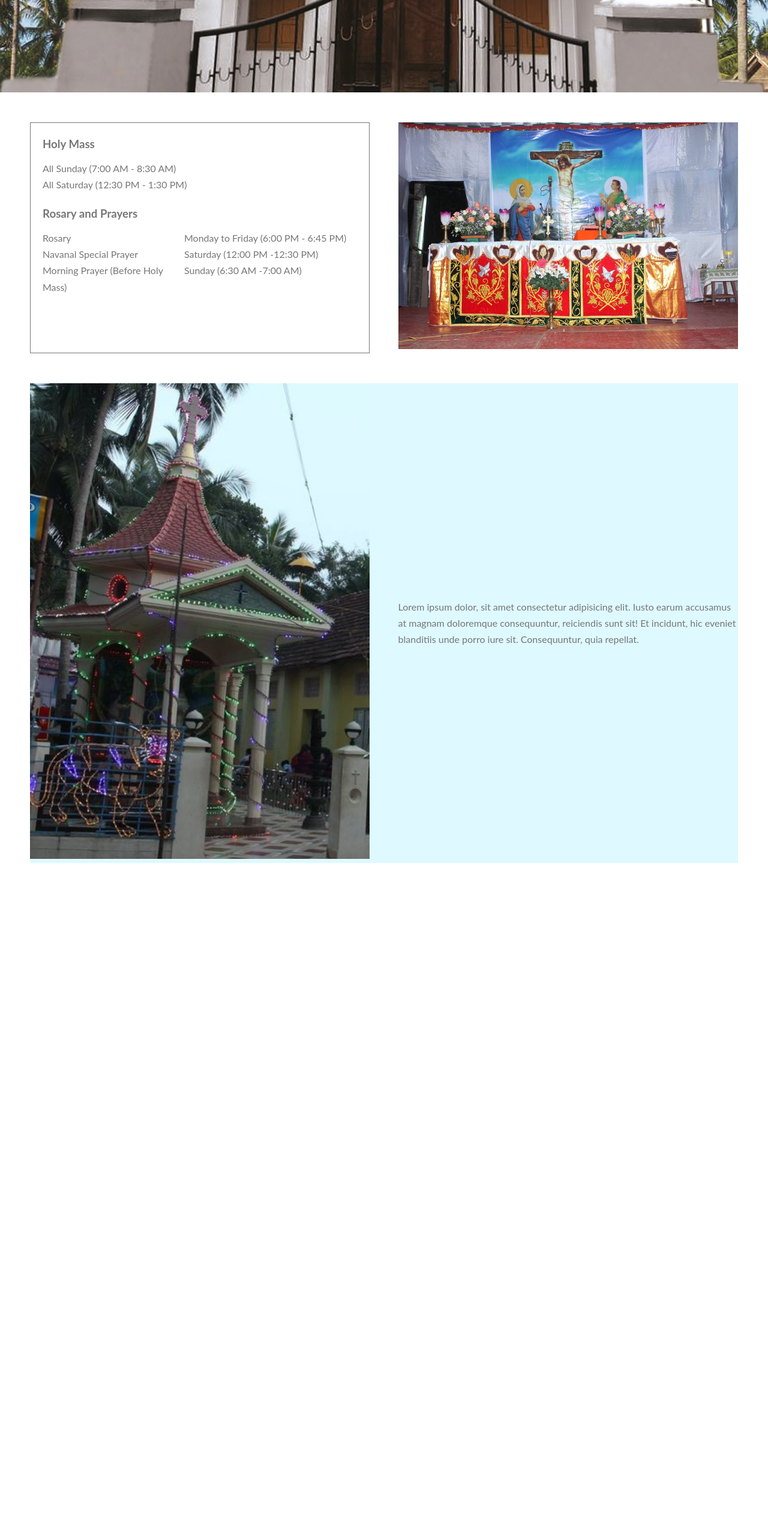
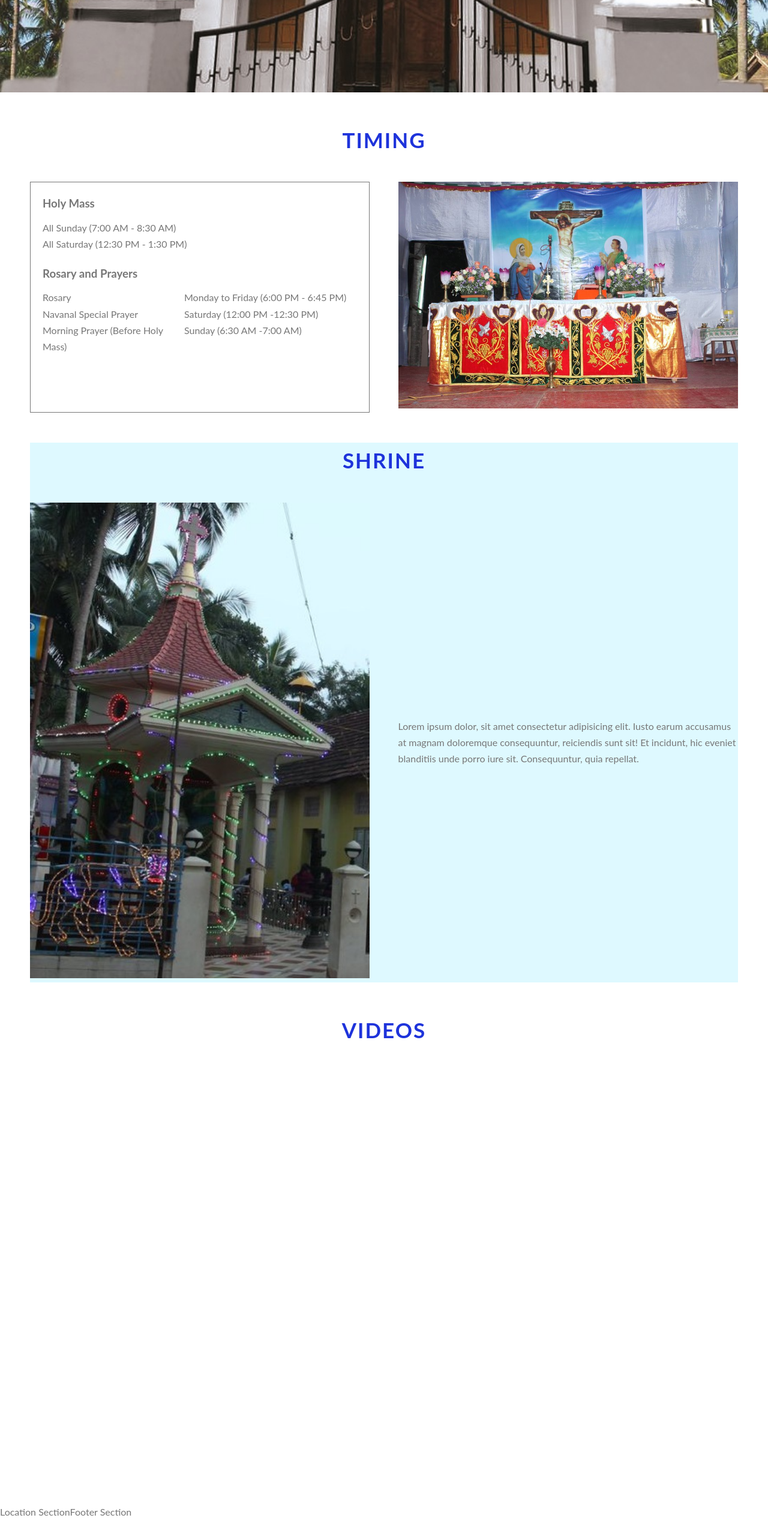
Before and after one commit to MalankaraChurch/church-ui, a React (Create React App) app: page / in a window 1280 px wide. Shown: the part 1143-3709 px from the top of the page at 60% size. After the commit the page ends 3678 px from the top, so only its background shows below. Built offline with nearby package versions, Linux system fonts and the light colour scheme.

Commit message:
Videos section, and section headings

```diff
--- /dev/null
+++ b/src/assets/scss/_mixins.scss
@@ -0,0 +1,13 @@
+@import 'assets/scss/_variables';
+
+@mixin section-heading {
+    font-size: 3.5rem;
+    text-transform: uppercase;
+    font-weight: 700;
+    display: block;
+    letter-spacing: 2px;
+    transition: all .2s;
+    text-align: center;
+    margin-bottom: $section-heading-margin-bottom;
+    color: $color-primary;
+}
--- a/src/assets/scss/_variables.scss
+++ b/src/assets/scss/_variables.scss
@@ -1,6 +1,9 @@
 $section-top-margin: 5rem;
+$section-heading-margin-bottom: 4rem;
 
 // COLORS
 $color-grey-dark: #777;
 $color-white: #fff;
 $color-black: #000;
+
+$color-primary: #1E33DB;
--- a/src/components/home/Shrine/Shrine.scss
+++ b/src/components/home/Shrine/Shrine.scss
@@ -1,11 +1,19 @@
 @import 'assets/scss/_variables';
+@import 'assets/scss/_mixins';
 
 .shrine {
-    display: grid;
-    grid-template-columns: 48% 48%;
-    grid-gap: 4%;
     margin: $section-top-margin 5rem 0 5rem;
     background-color: #def9ff;
+
+    &__heading {
+        @include section-heading;
+    }
+
+    &__body {
+        display: grid;
+        grid-template-columns: 48% 48%;
+        grid-gap: 4%;
+    }
 
     &__image {
         // TODO: Align image vertically middle or stretch.
--- a/src/components/home/Shrine/Shrine.tsx
+++ b/src/components/home/Shrine/Shrine.tsx
@@ -1,22 +1,26 @@
-import React from 'react';
+import React from "react";
 import shrineImage from "assets/images/shrine.jpg";
-import './Shrine.scss';
+import "./Shrine.scss";
 
-type ShrineProps = {
-};
+type ShrineProps = {};
 
 const Shrine: React.FC<ShrineProps> = (props: ShrineProps) => {
-    return (
-      <section className="shrine">
-        {/* TODO: Add section heading */}
+  return (
+    <section className="shrine">
+      <h2 className="shrine__heading">Shrine</h2>
+      <div className="shrine__body">
         <div className="shrine__image">
           <img src={shrineImage} alt="Shrine" />
         </div>
         <div className="shrine__content">
-          Lorem ipsum dolor, sit amet consectetur adipisicing elit. Iusto earum accusamus at magnam doloremque consequuntur, reiciendis sunt sit! Et incidunt, hic eveniet blanditiis unde porro iure sit. Consequuntur, quia repellat.
+          Lorem ipsum dolor, sit amet consectetur adipisicing elit. Iusto earum
+          accusamus at magnam doloremque consequuntur, reiciendis sunt sit! Et
+          incidunt, hic eveniet blanditiis unde porro iure sit. Consequuntur,
+          quia repellat.
         </div>
-      </section>
-    );
+      </div>
+    </section>
+  );
 };
 
 export default Shrine;
--- a/src/components/home/Timing/Timing.scss
+++ b/src/components/home/Timing/Timing.scss
@@ -1,10 +1,18 @@
 @import 'assets/scss/_variables';
+@import 'assets/scss/_mixins';
 
 .timing {
-    display: grid;
-    grid-template-columns: 48% 48%;
-    grid-gap: 4%;
     margin: $section-top-margin 5rem 0 5rem;
+
+    &__body {
+        display: grid;
+        grid-template-columns: 48% 48%;
+        grid-gap: 4%;
+    }
+
+    &__heading {
+        @include section-heading;
+    }
 
     &__image {
         // TODO: Align image vertically middle or stretch.
--- a/src/components/home/Timing/Timing.tsx
+++ b/src/components/home/Timing/Timing.tsx
@@ -8,7 +8,8 @@ const Timing: React.FC<TimingProps> = (props: TimingProps) => {
   return (
     <section className="timing">
       {/* TODO: Different color for section */}
-      {/* TODO: Add section heading */}
+      <h2 className="timing__heading">Timing</h2>
+      <div className="timing__body">
         <div className="timing__content">
           <h3>Holy Mass</h3>
           <div className="timing__details">
@@ -19,14 +20,18 @@ const Timing: React.FC<TimingProps> = (props: TimingProps) => {
           <div className="timing__details">
             <div className="timing__item">
               <div className="timing__name">Rosary</div>
-            <div className="timing__time">Monday to Friday (6:00 PM - 6:45 PM)</div>
+              <div className="timing__time">
+                Monday to Friday (6:00 PM - 6:45 PM)
+              </div>
             </div>
             <div className="timing__item">
               <div className="timing__name">Navanal Special Prayer</div>
               <div className="timing__time">Saturday (12:00 PM -12:30 PM)</div>
             </div>
             <div className="timing__item">
-            <div className="timing__name">Morning Prayer (Before Holy Mass)</div>
+              <div className="timing__name">
+                Morning Prayer (Before Holy Mass)
+              </div>
               <div className="timing__time">Sunday (6:30 AM -7:00 AM)</div>
             </div>
           </div>
@@ -34,6 +39,7 @@ const Timing: React.FC<TimingProps> = (props: TimingProps) => {
         <div className="timing__image">
           <img src={timingImage} alt="Timing" />
         </div>
+      </div>
     </section>
   );
 };
--- a/src/components/home/YouTube/YouTube.scss
+++ b/src/components/home/YouTube/YouTube.scss
@@ -0,0 +1,21 @@
+@import 'assets/scss/_variables';
+@import 'assets/scss/_mixins';
+
+.you-tube {
+    margin: $section-top-margin 5rem 0 5rem;
+
+    &__heading {
+        @include section-heading;
+    }
+
+    &__body {
+        display: grid;
+        grid-template-columns: 48% 48%;
+        column-gap: 4%;
+        row-gap: 6%;
+    }
+
+    &__item {
+        overflow: hidden;
+    }
+}
--- a/src/components/home/YouTube/YouTube.tsx
+++ b/src/components/home/YouTube/YouTube.tsx
@@ -1,17 +1,28 @@
-import React from 'react';
+import React from "react";
 import ReactPlayer from "react-player";
-import './YouTube.scss';
+import "./YouTube.scss";
 
-type YouTubeProps = {
-};
+type YouTubeProps = {};
 
 const YouTube: React.FC<YouTubeProps> = (props: YouTubeProps) => {
   return (
-    <div>
-      <ReactPlayer url="https://www.youtube.com/watch?v=CBX4BKUtK1c" />
-      <ReactPlayer url="https://www.youtube.com/watch?v=PxdgfRnRduE" />
-      <ReactPlayer url="https://www.youtube.com/watch?v=l45AStM1q3w" />
-      <ReactPlayer url="https://www.youtube.com/watch?v=GPo8DXjx9R0" />
+    <div className="you-tube">
+      <h2 className="you-tube__heading">Videos</h2>
+      {/* TODO: Prevent video from trimmed. */}
+      <div className="you-tube__body">
+        <div className="you-tube__item">
+          <ReactPlayer url="https://www.youtube.com/watch?v=CBX4BKUtK1c" />
+        </div>
+        <div className="you-tube__item">
+          <ReactPlayer url="https://www.youtube.com/watch?v=PxdgfRnRduE" />
+        </div>
+        <div className="you-tube__item">
+          <ReactPlayer url="https://www.youtube.com/watch?v=l45AStM1q3w" />
+        </div>
+        <div className="you-tube__item">
+          <ReactPlayer url="https://www.youtube.com/watch?v=GPo8DXjx9R0" />
+        </div>
+      </div>
     </div>
   );
 };
```
Lines whose indentation alone changed are shown as unchanged.
